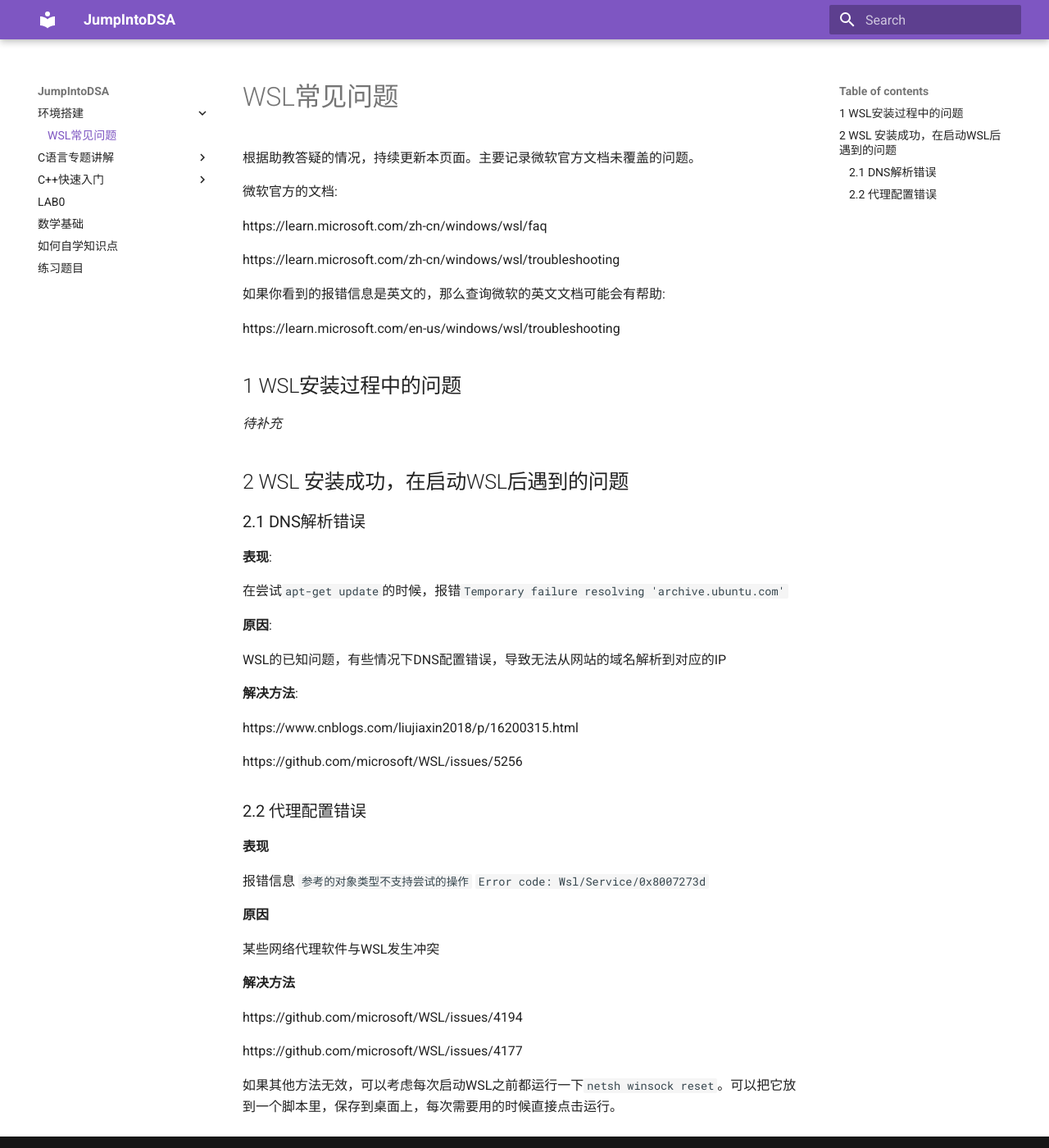
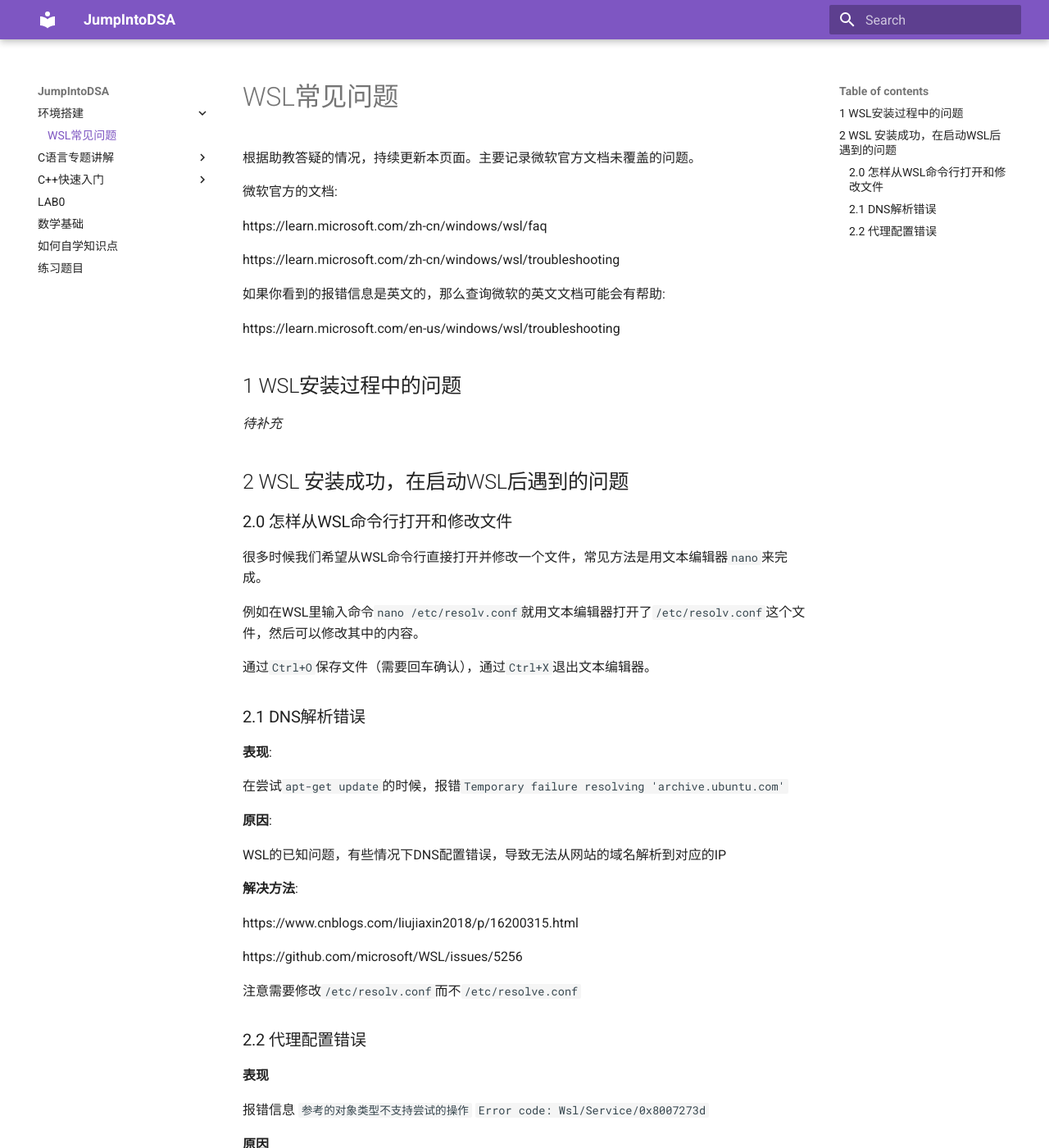
Before and after one commit to Tsinghua-DSA/JumpIntoDSA, an MkDocs documentation site: the page built from docs/Environment/wsl_error.md, in a window 1280 px wide and 1400 px high. Shown: the whole window at 82% size. Built offline with MkDocs 1.6.1 and Material for MkDocs 9.7.7, drawn with Linux system fonts in a browser that asks for light colours.

Commit message:
how to use nano

```diff
--- a/docs/Environment/wsl_error.md
+++ b/docs/Environment/wsl_error.md
@@ -18,6 +18,14 @@ https://learn.microsoft.com/en-us/windows/wsl/troubleshooting
 
 ## 2 WSL 安装成功，在启动WSL后遇到的问题
 
+### 2.0 怎样从WSL命令行打开和修改文件
+
+很多时候我们希望从WSL命令行直接打开并修改一个文件，常见方法是用文本编辑器`nano`来完成。
+
+例如在WSL里输入命令`nano /etc/resolv.conf`就用文本编辑器打开了`/etc/resolv.conf`这个文件，然后可以修改其中的内容。
+
+通过`Ctrl+O`保存文件（需要回车确认），通过`Ctrl+X`退出文本编辑器。
+
 ### 2.1 DNS解析错误
 
 **表现**:
@@ -33,6 +41,8 @@ WSL的已知问题，有些情况下DNS配置错误，导致无法从网站的
 https://www.cnblogs.com/liujiaxin2018/p/16200315.html
 
 https://github.com/microsoft/WSL/issues/5256
+
+注意需要修改`/etc/resolv.conf`而不`/etc/resolve.conf`
 
 ### 2.2 代理配置错误
 
```
